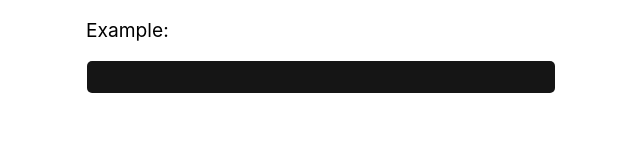
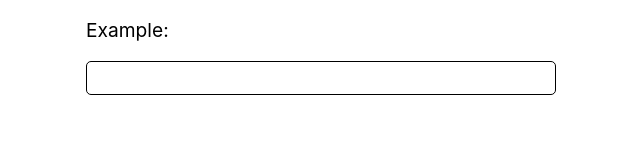
Before and after one commit to hiimmarco/random-color-generator-react, a React (Create React App) app: page / in a window 1280 px wide. Shown: the part 709-859 px from the top of the page, without its empty margins (319-959 px from the left). Built offline with nearby package versions, Linux system fonts and the light colour scheme.

Commit message:
Add some comments

```diff
--- a/src/App.css
+++ b/src/App.css
@@ -130,10 +130,8 @@ nav li {
 .colorBox {
   width: 85%;
   height: 32px;
-  color: rgb(255, 255, 255);
-  border: none;
+  border: 1px solid black;
   border-radius: 5px;
-  background-color: rgb(21, 21, 21);
   margin-bottom: 2.5rem;
 }
 
--- a/src/App.js
+++ b/src/App.js
@@ -2,6 +2,8 @@ import './App.css';
 import randomColor from 'randomcolor';
 import { useState } from 'react';
 import colorWheelLogo from './colorwheel.png';
+
+// Create component for random color generation without hue and luminosity
 
 function Randomcolor() {
   const [color, setColor] = useState('');
@@ -18,6 +20,8 @@ function Randomcolor() {
     </div>
   );
 }
+
+// Create component for color generation with hue and luminosity
 
 function Specificcolor() {
   const [color, setColor] = useState('');
@@ -39,6 +43,8 @@ function Specificcolor() {
   );
 }
 
+// Create main app
+
 function App() {
   return (
     <main className="App">
```
